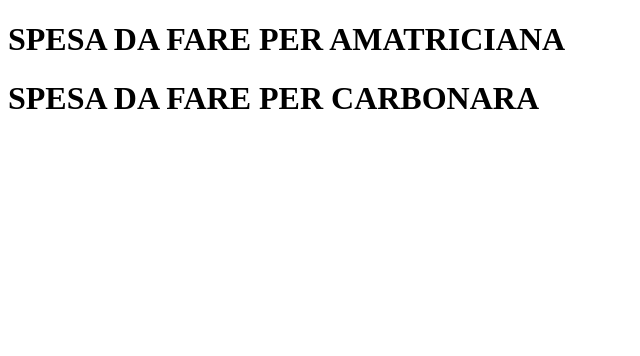
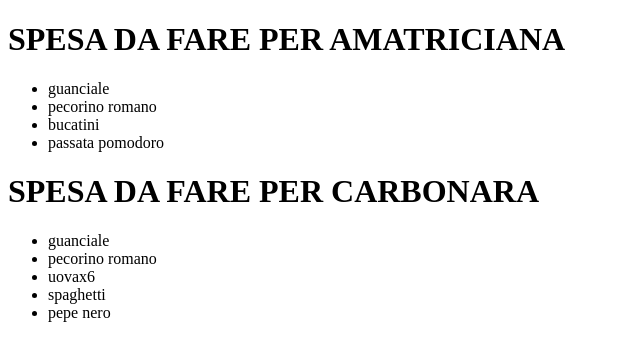
Before and after one commit to DavideLopez/js-lista-spesa, a plain HTML site: page index.html in a window 1280 px wide. Shown: the whole page, without its empty margins (0-640 px from the left). Drawn offline with Linux system fonts and the light colour scheme.

Commit message:
aggiunto ciclo for e fix finale

```diff
--- a/app.js
+++ b/app.js
@@ -6,7 +6,7 @@ const listEl = document.getElementById('list')
 
 listEl.innerHTML = ''
 
-const listaSpesa = ['guanciale','pecorino','bucatini','passata pomodoro',]
+const listaSpesa = ['guanciale','pecorino romano','bucatini','passata pomodoro',]
 
 let i = 0
 while (i < listaSpesa.length) {
@@ -22,8 +22,13 @@ console.log(listEl)
 
 //FOR
 
-const listforEl = document.getElementById('list2')
+const list2El = document.getElementById('list2')
 
-listEl.innerHTML = '';
+list2El.innerHTML = '';
 
-const listaSpesa2 = ['guanciale', 'uovax6', 'rigatoni', 'pepe', ]
+const listaSpesa2 = ['guanciale', 'pecorino romano', 'uovax6', 'spaghetti', 'pepe nero', ]
+
+for (let i = 0; i < listaSpesa2.length; i++ ) {
+    const listItem2 = listaSpesa2[i]
+    list2El.innerHTML += `<li>${listItem2}</li>`
+}
```
Also changed, not shown: index.html (+2 -2 lines).
